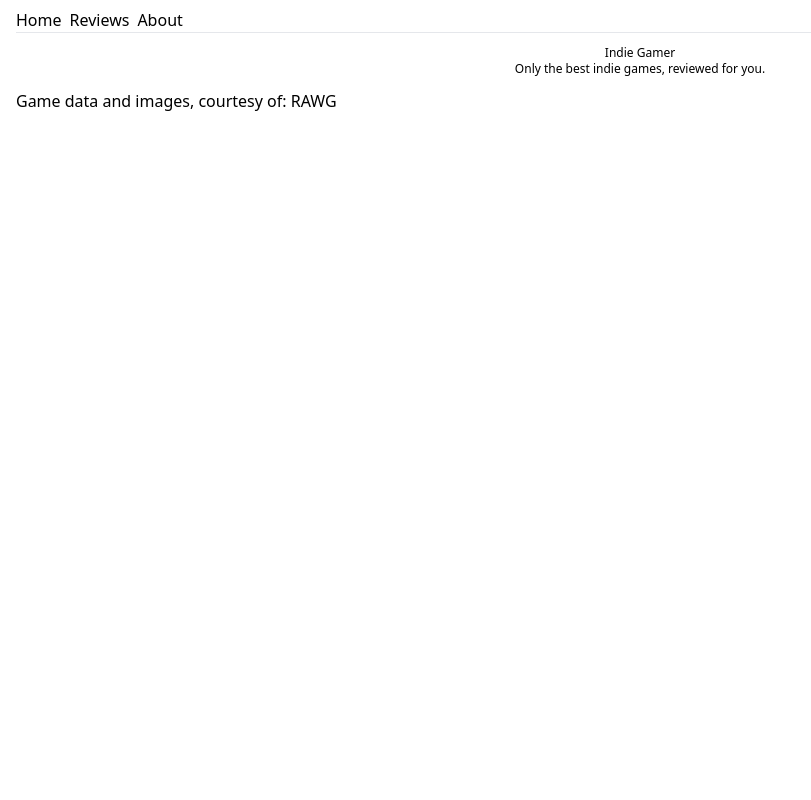
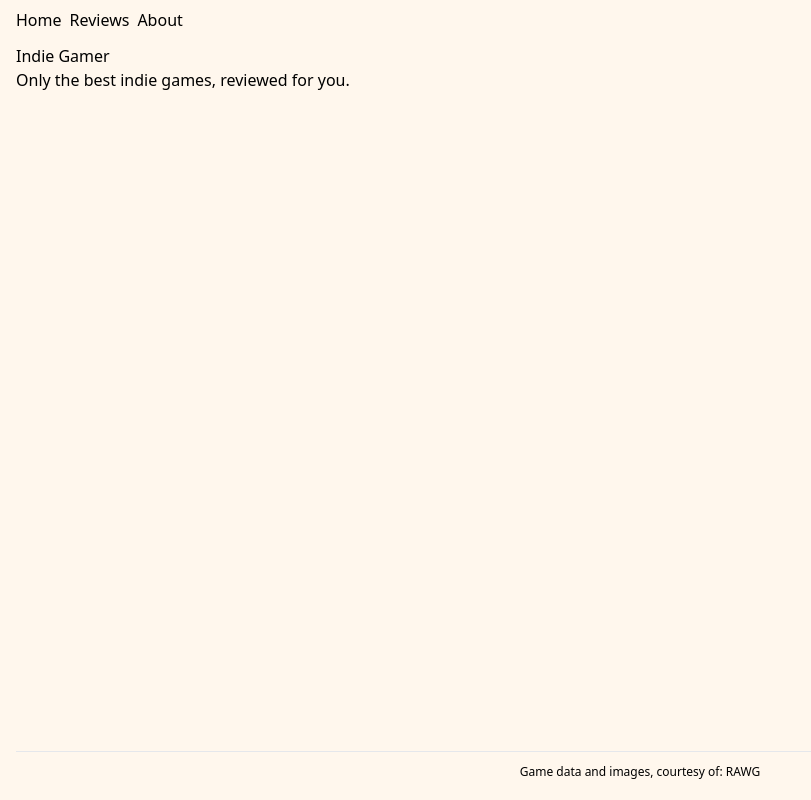
Before and after one commit to patriciacostadacruz/next-reviews-app, a Next.js app: page / in a window 1280 px wide. Shown: the whole page, without its empty margins (0-811 px from the left). Built offline with nearby package versions, Linux system fonts and the light colour scheme.

Commit message:
Exports navbar to separate comonent

```diff
--- a/app/layout.tsx
+++ b/app/layout.tsx
@@ -1,6 +1,6 @@
 import type { ReactNode } from 'react';
-import Link from 'next/link';
 import './globals.css';
+import Navbar from '../components/Navbar';
 
 interface RootProps {
   children: ReactNode;
@@ -9,25 +9,12 @@ interface RootProps {
 export default function RootLayout({ children }: RootProps) {
   return (
     <html lang="en">
-      <body className="flex flex-col px-4 py-2 min-h-screen">
+      <body className="bg-orange-50 flex flex-col px-4 py-2 min-h-screen">
         <header>
-          <nav>
-            <ul className="flex gap-2">
-              <li>
-                <Link href="/">Home</Link>
-              </li>
-              <li>
-                <Link href="/reviews">Reviews</Link>
-              </li>
-              <li>
-                {/* argument prefetch={false} can be added to the Link - allows to avoid prefecthing the doc in prod builds */}
-                <Link href="/about">About</Link>
-              </li>
-            </ul>
-          </nav>
+          <Navbar />
         </header>
-        <main className="border-t py-3 text-center text-xs">{children}</main>
-        <footer>
+        <main className="grow py-3">{children}</main>
+        <footer className="border-t py-3 text-center text-xs">
           Game data and images, courtesy of:{' '}
           <a href="https://rawg.io/" target="blank">
             RAWG
--- /dev/null
+++ b/components/Navbar.tsx
@@ -0,0 +1,20 @@
+import Link from 'next/link';
+
+export default function Navbar() {
+  return (
+    <nav>
+      <ul className="flex gap-2">
+        <li>
+          <Link href="/">Home</Link>
+        </li>
+        <li>
+          <Link href="/reviews">Reviews</Link>
+        </li>
+        <li>
+          {/* argument prefetch={false} can be added to the Link - allows to avoid prefecthing the doc in prod builds */}
+          <Link href="/about">About</Link>
+        </li>
+      </ul>
+    </nav>
+  );
+}
```
